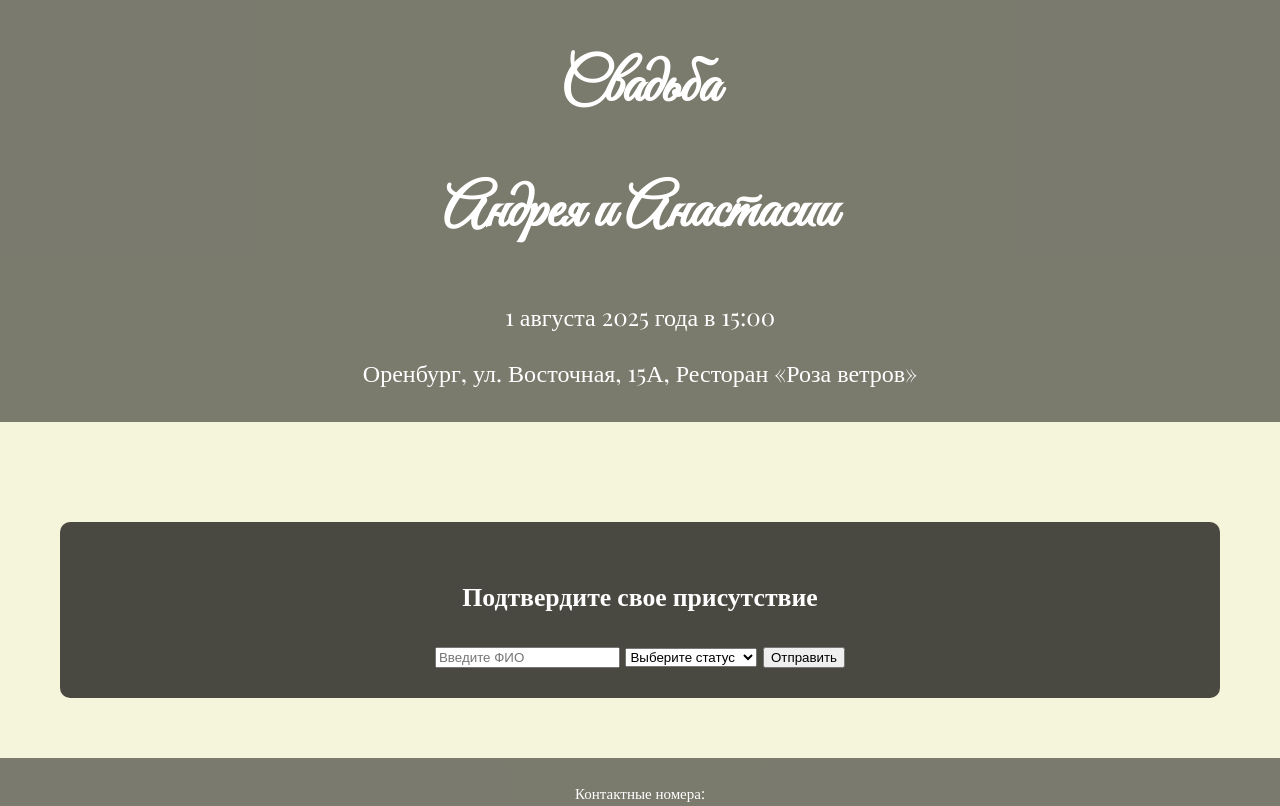
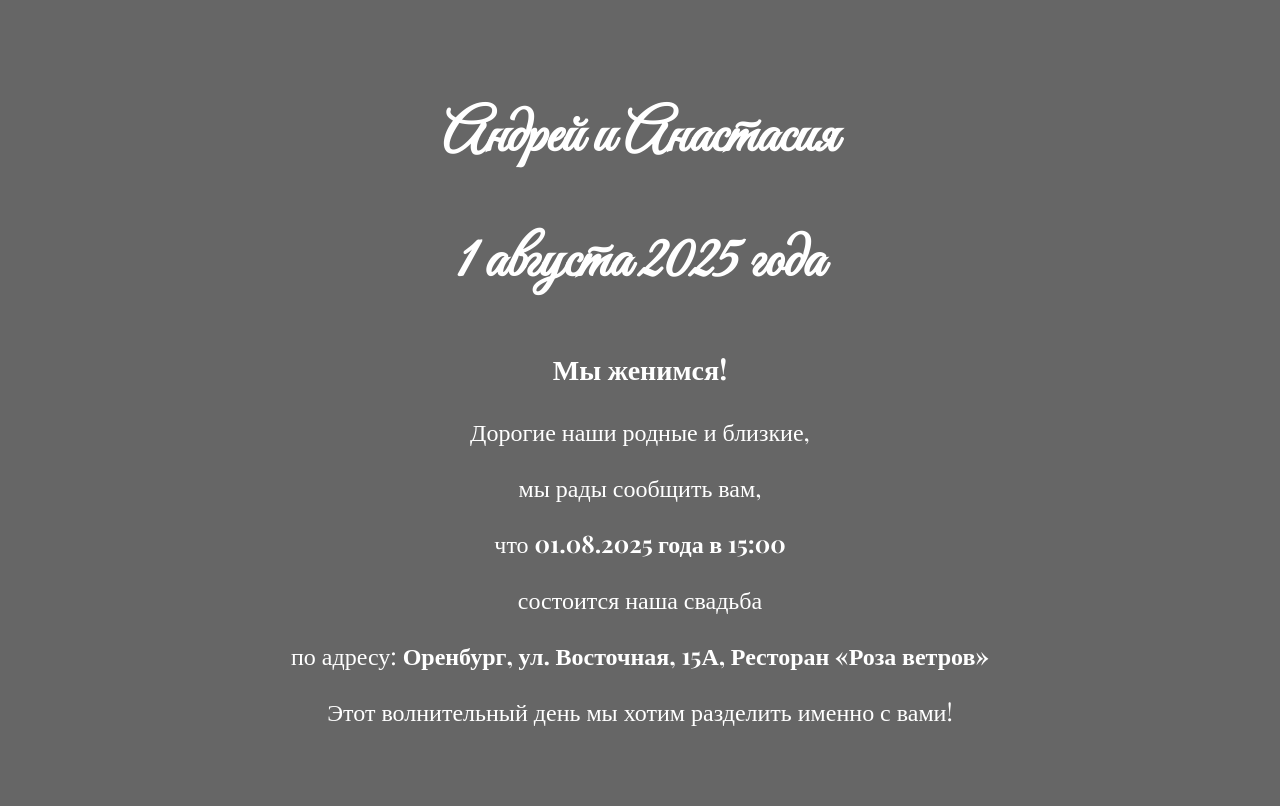
Before and after one commit to AndruxaMi11eR/PriglosSvadba, a plain HTML site: page index.html in a window 1280 px wide. Shown: the top 806 px of the page. Drawn offline with nearby package versions, Linux system fonts and the light colour scheme.

Commit message:
index.html

```diff
--- a/index.html
+++ b/index.html
@@ -11,17 +11,18 @@
     <style>
         body {
             font-family: 'Playfair Display', serif;
-            background-color: #F5F5DC;
+            background: url('https://avatars.mds.yandex.net/get-shedevrum/11083974/img_9044c36748e711ef92e202959e69e003/orig') no-repeat center center fixed;
+            background-size: cover;
             color: black;
             margin: 0;
             padding: 0;
-            font-size: 5px;
+            font-size: 20px;
         }
 
         header {
             text-align: center;
-            padding: 10px;
-            background: rgba(0, 0, 0, 0.5);
+            padding: 60px;
+            background: rgba(0, 0, 0, 0.6);
             color: white;
             font-size: 24px;
         }
@@ -34,23 +35,23 @@
         .content {
             padding: 60px;
             text-align: center;
-            font-size: 22px;
+            font-size: 18px;
         }
 
         .form-container {
             margin-top: 40px;
-            background-color: rgba(0, 0, 0, 0.7);
+            background-color: rgba(0, 0, 0, 0.8);
             padding: 30px;
             border-radius: 10px;
             color: white;
-            font-size: 22px;
+            font-size: 18px;
         }
 
         .contacts {
             background: rgba(0, 0, 0, 0.5);
             color: white;
             text-align: center;
-            padding: 10px;
+            padding: 30px;
             font-size: 15px;
         }
     </style>
@@ -58,10 +59,15 @@
 <body>
 
     <header>
-        <h1>Свадьба</h1>
-        <h2>Андрея и Анастасии</h2>
-        <p>1 августа 2025 года в 15:00</p>
-        <p>Оренбург, ул. Восточная, 15А, Ресторан «Роза ветров»</p>
+        <h1>Андрей и Анастасия</h1>
+        <h2>1 августа 2025 года</h2>
+        <h3>Мы женимся!</h3>
+        <p>Дорогие наши родные и близкие,</p>
+        <p>мы рады сообщить вам,</p>
+        <p>что <strong>01.08.2025 года в 15:00</strong></p>
+        <p>состоится наша свадьба</p>
+        <p>по адресу: <strong>Оренбург, ул. Восточная, 15А, Ресторан «Роза ветров»</strong></p>
+        <p>Этот волнительный день мы хотим разделить именно с вами!</p>
     </header>
 
     <div class="content">
```
